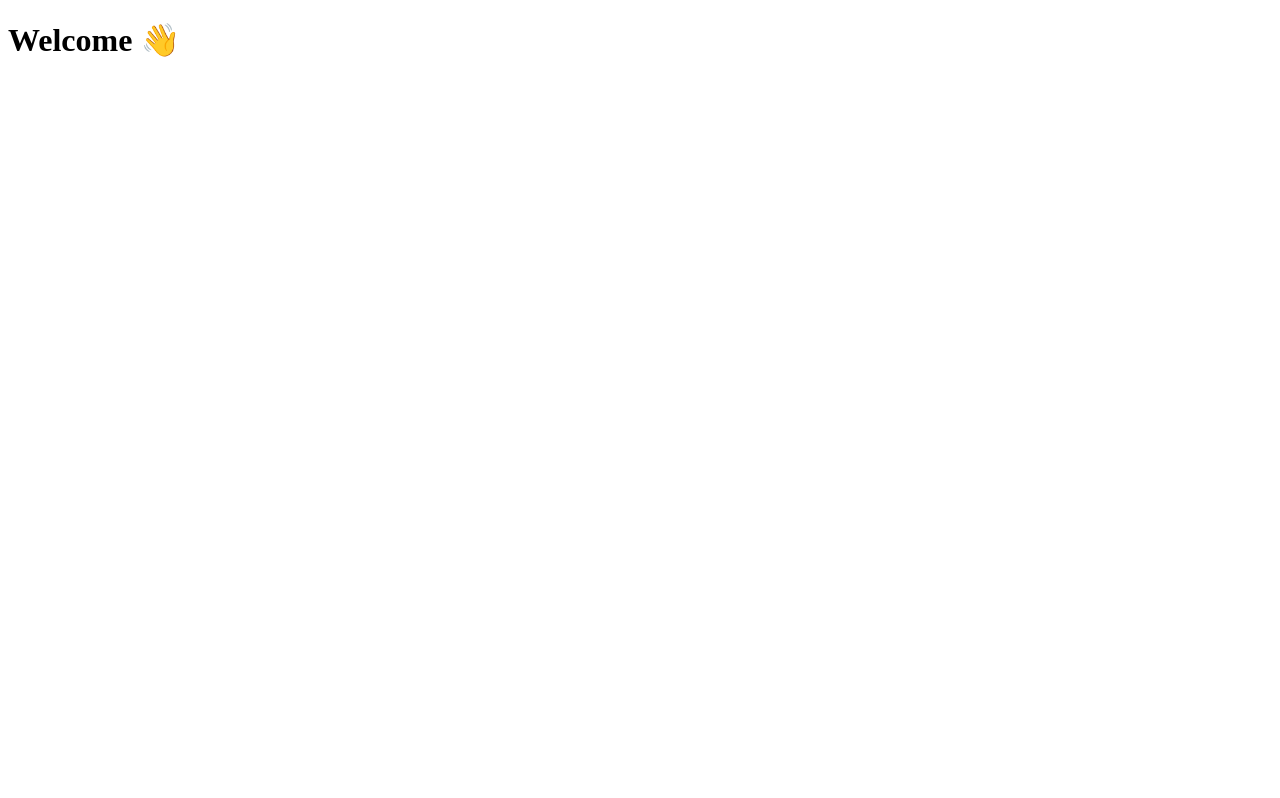
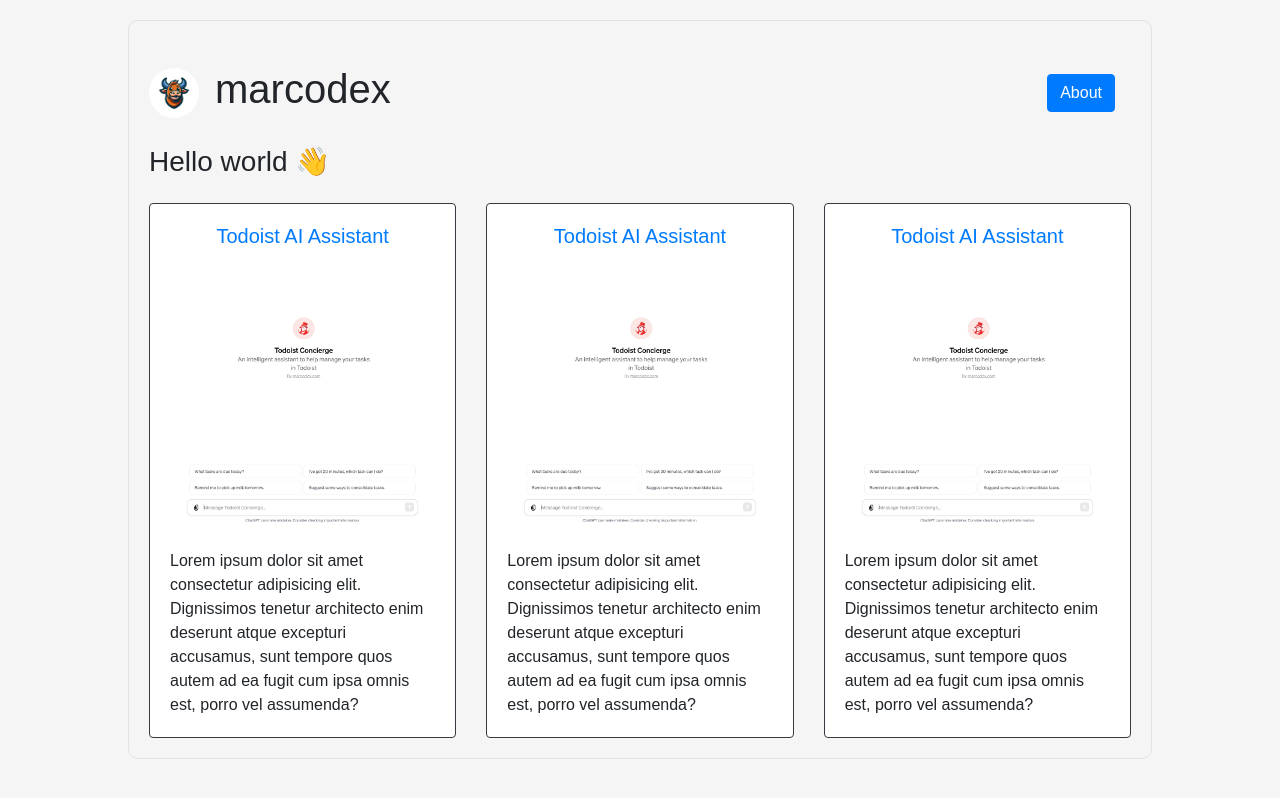
Before and after one commit to marco-dex/personal-website, a plain HTML site: page index.html in a window 1280 px wide. Drawn offline with nearby package versions, Linux system fonts and the light colour scheme.

Commit message:
two page site with about and project cards

```diff
--- a/index.html
+++ b/index.html
@@ -4,8 +4,59 @@
     <meta charset="UTF-8">
     <meta name="viewport" content="width=device-width, initial-scale=1.0">
     <title>marcodex</title>
+    <link rel="stylesheet" href="https://stackpath.bootstrapcdn.com/bootstrap/4.3.1/css/bootstrap.min.css">
+    <link rel="stylesheet" href="style.css">
 </head>
 <body>
-    <h1>Welcome 👋</h1>
+    <header class="mb-4"></header>
+        <div class="header">
+            <div class="row align-items-center mb-4">
+                <div class="col-6 d-flex align-items-center">
+                    <img id="logo" src="assets/logo.png" alt="Logo">
+                    <h1 class="ml-3">marcodex</h1>
+                </div>
+                <div class="col-6 text-right">
+                    <a href="about.html" class="btn btn-primary mr-3">About</a>
+                </div>
+            </div>
+        </div>
+    </header>
+
+    <div id="main"></div>
+        <div class="h3 mb-4">Hello world 👋</div>
+
+        <div class="card-deck">
+            <div class="card rounded border-dark">
+                <div class="card-body">
+                    <h5 class="card-title text-center"><a href="https://github.com/yourusername/project1">Todoist AI Assistant</a></h5>
+                    <img src="assets/todoist-concierge.png" class="card-img-top mb-4" alt="Todoist GPT">
+                    <p class="card-text">Lorem ipsum dolor sit amet consectetur adipisicing elit. Dignissimos tenetur architecto enim deserunt atque excepturi accusamus, sunt tempore quos autem ad ea fugit cum ipsa omnis est, porro vel assumenda?</p>
+                </div>
+            </div>
+
+            <div class="card rounded border-dark">
+                <div class="card-body">
+                    <h5 class="card-title text-center"><a href="https://github.com/yourusername/project1">Todoist AI Assistant</a></h5>
+                    <img src="assets/todoist-concierge.png" class="card-img-top mb-4" alt="Todoist GPT">
+                    <p class="card-text">Lorem ipsum dolor sit amet consectetur adipisicing elit. Dignissimos tenetur architecto enim deserunt atque excepturi accusamus, sunt tempore quos autem ad ea fugit cum ipsa omnis est, porro vel assumenda?</p>
+                </div>
+            </div>
+
+            <div class="card rounded border-dark">
+                <div class="card-body">
+                    <h5 class="card-title text-center"><a href="https://github.com/yourusername/project1">Todoist AI Assistant</a></h5>
+                    <img src="assets/todoist-concierge.png" class="card-img-top mb-4" alt="Todoist GPT">
+                    <p class="card-text">Lorem ipsum dolor sit amet consectetur adipisicing elit. Dignissimos tenetur architecto enim deserunt atque excepturi accusamus, sunt tempore quos autem ad ea fugit cum ipsa omnis est, porro vel assumenda?</p>
+                </div>
+            </div>
+        </div>
+    </div>
+
+
+
+    <script src="https://code.jquery.com/jquery-3.3.1.slim.min.js"></script>
+    <script src="https://cdnjs.cloudflare.com/ajax/libs/popper.js/1.14.7/umd/popper.min.js"></script>
+    <script src="https://stackpath.bootstrapcdn.com/bootstrap/4.3.1/js/bootstrap.min.js"></script>
+    <script src="script.js"></script>
 </body>
 </html>
--- /dev/null
+++ b/style.css
@@ -0,0 +1,40 @@
+
+body {
+    font-family: 'Arial', sans-serif;
+    background-color: #f5f5f5;
+    margin: 20px auto;
+    padding: 20px;
+    border: 1px solid #e1e1e1;
+    border-radius: 10px;
+    width: 80%;
+}
+
+
+#logo {
+    width: 50px;
+    height: 50px;
+    border-radius: 50%;
+}
+
+#profilePic {
+    width: 200px;
+    height: 200px;
+    border-radius: 50%;
+}
+
+
+.carousel-item img {
+    max-height: 500px;
+    object-fit: contain;
+    margin: auto;
+}
+
+.carousel-control-prev-icon,
+.carousel-control-next-icon {
+    filter: invert(48%) sepia(10%) saturate(1362%) hue-rotate(180deg) brightness(89%) contrast(91%);
+}
+
+.btn-icon {
+    width: 20px;
+    height: 20px;
+}
```
Also changed, not shown: about.html (added, +35 -0 lines), assets/logo.png (added), assets/todoist-concierge.png (added), script.js (added).
